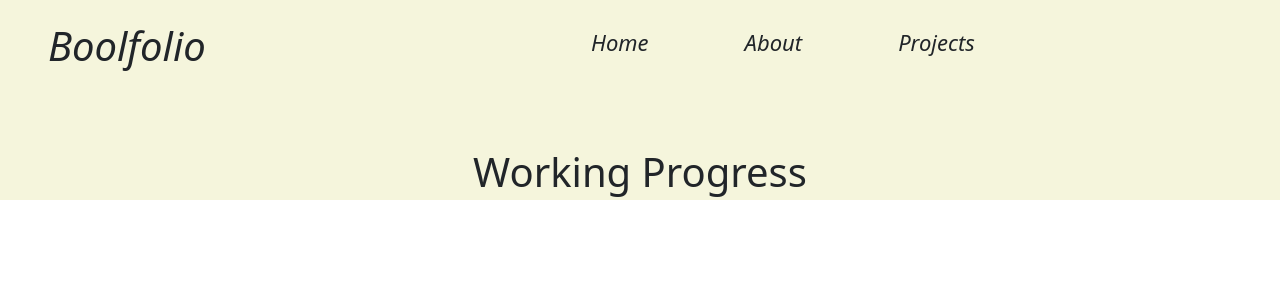
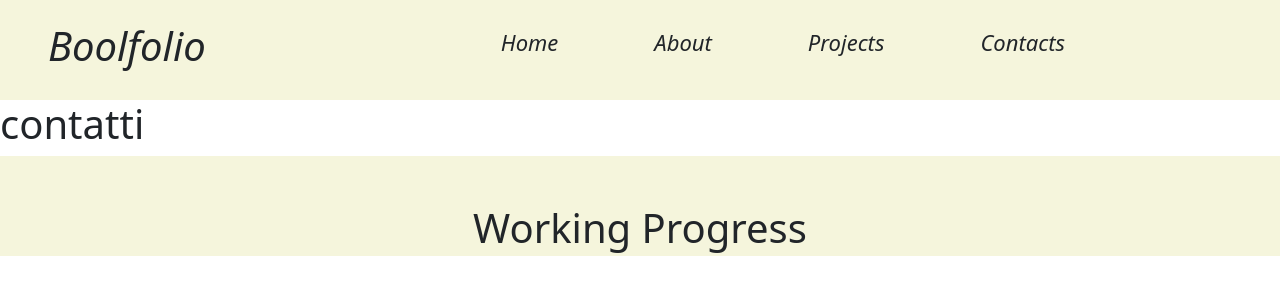
Before and after one commit to Th4Dude/vite-boolfolio, a Vue app: page /contacts in a window 1280 px wide. Shown: the top 300 px of the page. Built offline with nearby package versions, Linux system fonts and the light colour scheme; no server answers.

Commit message:
contact page aggiunta + route

```diff
--- a/src/components/AppHeader.vue
+++ b/src/components/AppHeader.vue
@@ -33,6 +33,11 @@ export default {
                         <em>Projects</em>
                     </router-link>
                 </li>
+                <li class="px-5 py-4">
+                    <router-link :to="{ name: 'contact' }" class="nav-link">
+                        <em>Contacts</em>
+                    </router-link>
+                </li>
             </ul>
         </div>
         <div>
--- /dev/null
+++ b/src/pages/ContactPage.vue
@@ -0,0 +1,20 @@
+<script>
+
+export default {
+    name: 'ContactPage'
+}
+
+</script>
+
+<template>
+
+    <h1>contatti</h1>
+
+</template>
+
+
+<style>
+
+
+
+</style>
--- a/src/router.js
+++ b/src/router.js
@@ -6,6 +6,7 @@ import ProjectPage from './pages/ProjectPage.vue';
 import DetailPage from './pages/DetailPage.vue';
 import TypePage from './pages/TypePage.vue';
 import TechnologyPage from './pages/TechnologyPage.vue';
+import ContactPage from './pages/ContactPage.vue';
 
 const router = createRouter({
     history: createWebHistory(),
@@ -40,6 +41,11 @@ const router = createRouter({
             path: '/technologies/:slug',
             name: 'technology',
             component: TechnologyPage
+        },
+        {
+            path: '/contacts',
+            name: 'contact',
+            component: ContactPage
         }
 
     ]
```
